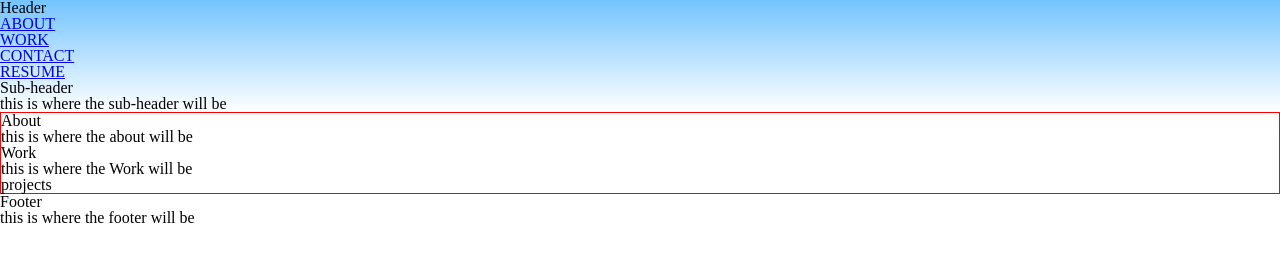
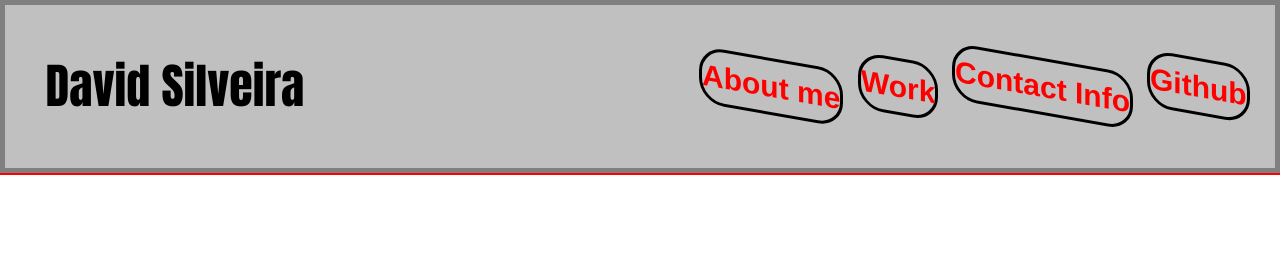
Before and after one commit to daviewave/Portfolio, a plain HTML site: page index.html in a window 1280 px wide. Drawn offline with Linux system fonts and the light colour scheme.

Commit message:
restarted from main branch

```diff
--- a/assets/css/style.css
+++ b/assets/css/style.css
@@ -2,6 +2,41 @@
   border: 1px solid red;
 }
 
-.header {
-  background: linear-gradient(180deg, #73c4ff 0%, rgba(255, 255, 255, 0) 100%);
+body {
+  display: flex;
+  flex-direction: column;
+  line-height: 1.7;
 }
+
+header {
+  padding: 2%;
+  background-color: silver;
+  border: 5px solid grey;
+  display: flex;
+  justify-content: space-between;
+  align-items: center;
+}
+
+header h1 {
+  padding: 15px;
+  font-size: 300%;
+  font-family: Impact, Haettenschweiler, "Arial Narrow Bold", sans-serif;
+}
+
+nav ul {
+  display: flex;
+  justify-content: space-between;
+  min-width: 550px;
+}
+
+nav a {
+  font-weight: bold;
+  text-decoration: none;
+  font-size: 30px;
+  font-family: fantasy;
+  border: 3px solid black;
+  display: flex;
+  transform: skewY(10deg);
+  border-radius: 25px;
+  color: red;
+}
--- a/index.html
+++ b/index.html
@@ -8,48 +8,37 @@
   </head>
 
   <body>
-    <header class="header">
-      <h1>Header</h1>
+    <header>
+      <!-- Name will be in top left corner + where the navigation to About me, Work, Contact me, github will be -->
+      <h1>David Silveira</h1>
       <nav>
         <ul>
-          <li><a href="#">ABOUT</a></li>
-          <li><a href="#">WORK</a></li>
-          <li><a href="#">CONTACT</a></li>
-          <li><a href="#">RESUME</a></li>
+          <li><a href="#">About me</a></li>
+          <li><a href="#">Work</a></li>
+          <li><a href="#">Contact Info</a></li>
+          <li><a href="#">Github</a></li>
         </ul>
       </nav>
-
-      <div class="sub-header">
-        <!-- where page-title and self image will go -->
-        <h1>Sub-header</h1>
-        <p>this is where the sub-header will be</p>
-      </div>
     </header>
 
-    <main class="main">
-      <section class="about-section">
-        <h1>About</h1>
-        <p>this is where the about will be</p>
+    <div class="sub-header">
+      <!-- Just below the header, should contain a creative background image to make page look stylish + a creative subtitle -->
+    </div>
+
+    <main>
+      <!-- Will contain the three major sections, About me, Work, and Contact information -->
+
+      <section id="about-me">
+        <!-- Where the "About me" information will be inputted (coupele <p>'s) -->
       </section>
 
-      <section class="work-section">
-        <div id="left-work-section">
-          <h1>Work</h1>
-        </div>
+      <section id="work-section">
+        <!-- Where the "Work" information will be inputted (should be similar to the 'cards' edited in unit 2 activities) -->
+      </section>
 
-        <div id="right-work-section">
-          <p>this is where the Work will be</p>
-
-          <div id="inner-right-work-section">
-            <h1>projects</h1>
-          </div>
-        </div>
+      <section id="contact">
+        <!-- Where the "contact info" information will be inputted (will need working links to each contact method provided) -->
       </section>
     </main>
-
-    <footer class="contact-section">
-      <h1>Footer</h1>
-      <p>this is where the footer will be</p>
-    </footer>
   </body>
 </html>
```
